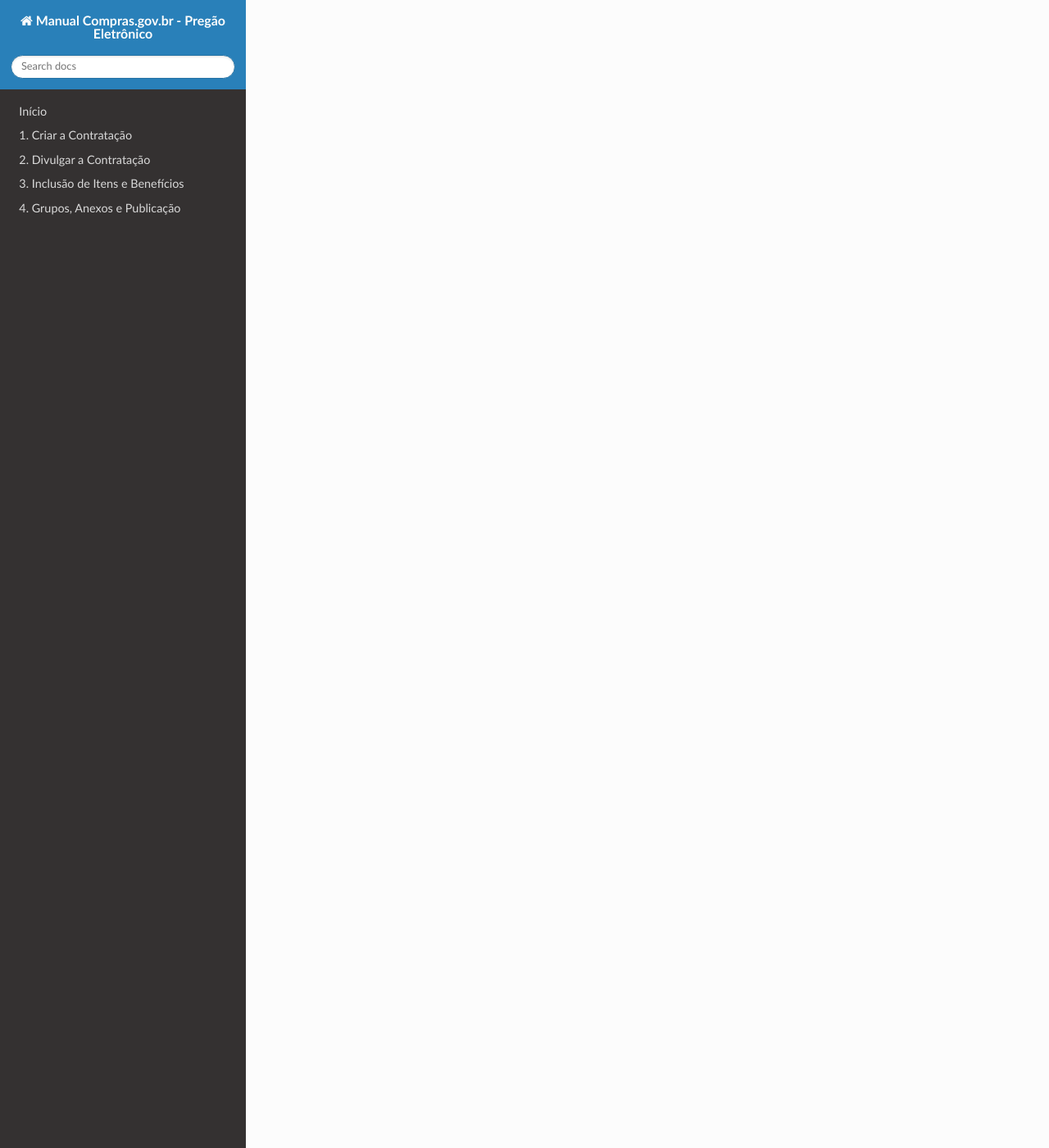
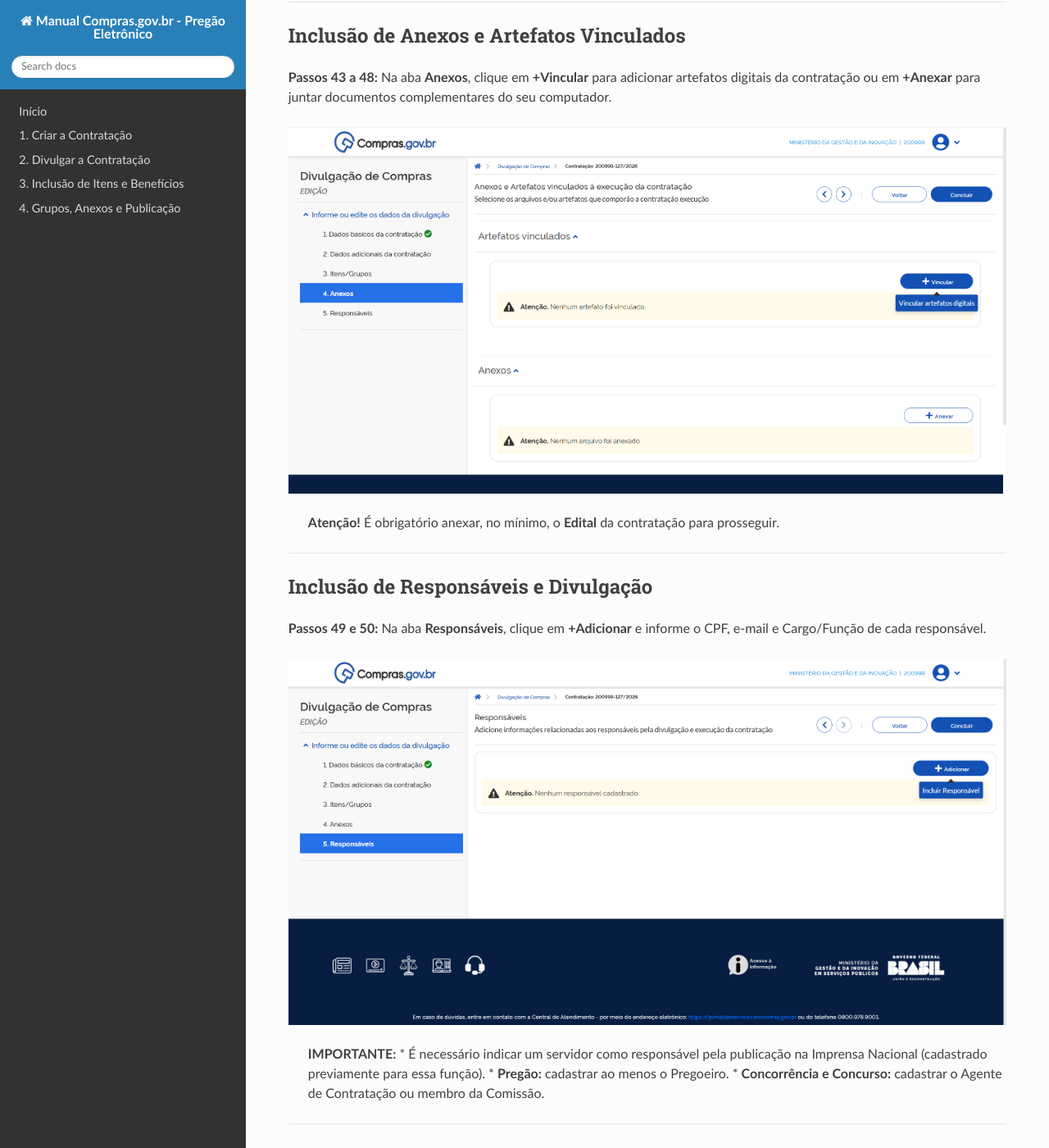
Before and after one commit to emilix10-bit/manual-compras-pregao, an MkDocs documentation site: the page built from docs/versao-impressao.md, in a window 1280 px wide and 1400 px high, scrolled down 15586 px. Shown: the whole window at 82% size. Built offline with MkDocs 1.6.1, drawn with Linux system fonts in a browser that asks for light colours; nearby versions of some CDN libraries; some of the changed text lies outside the part shown.

Commit message:
Update versao-impressao.md

```diff
--- a/docs/versao-impressao.md
+++ b/docs/versao-impressao.md
@@ -189,4 +189,51 @@ Existem duas formas de incluir itens na sua contratação: diretamente pelo **Ca
 > **Importante:** Caso não aplique benefícios para ME/EPP, selecione obrigatoriamente a justificativa correspondente no sistema.
 
 
+# Quarta Etapa: Grupos, Anexos e Publicação
+
+Nesta última etapa, veremos como agrupar itens, anexar o edital e documentos obrigatórios, indicar os servidores responsáveis e divulgar a licitação.
+
+---
+
+## Formação de Grupos de Itens
+
+**Passos 38 a 42:** Na aba **Itens/Grupos**, selecione os itens desejados, clique em **Criar Grupo**, defina o apelido do grupo, o critério de julgamento e os benefícios aplicáveis.
+
+![Tela 47](Imagens/47-Acoes-em-lote-grupo.png)
+
+---
+
+## Inclusão de Anexos e Artefatos Vinculados
+
+**Passos 43 a 48:** Na aba **Anexos**, clique em **+Vincular** para adicionar artefatos digitais da contratação ou em **+Anexar** para juntar documentos complementares do seu computador.
+
+![Tela 54](Imagens/54-Anexos.png)
+
+> **Atenção!** É obrigatório anexar, no mínimo, o **Edital** da contratação para prosseguir.
+
+---
+
+## Inclusão de Responsáveis e Divulgação
+
+**Passos 49 e 50:** Na aba **Responsáveis**, clique em **+Adicionar** e informe o CPF, e-mail e Cargo/Função de cada responsável.
+
+![Tela 63](Imagens/63-Responsaveis.png)
+
+> **IMPORTANTE:**
+> * É necessário indicar um servidor como responsável pela publicação na Imprensa Nacional (cadastrado previamente para essa função).
+> * **Pregão:** cadastrar ao menos o Pregoeiro.
+> * **Concorrência e Concurso:** cadastrar o Agente de Contratação ou membro da Comissão.
+
+---
+
+**Passos 51 a 53:** Clique em **Concluir**, visualize a prévia da matéria do Diário Oficial da União e, na tela de resumo, clique em **Divulgar a contratação**.
+
+![Tela 68](Imagens/68-Divulgacao.png)
+
+Pronto! Sua contratação será divulgada no **PNCP** e ficará disponível para recebimento de propostas conforme as datas cadastradas.
+
+
 <br>
+<button onclick="window.print()" style="background-color: #0056b3; color: white; padding: 10px 20px; border: none; border-radius: 5px; font-size: 16px; cursor: pointer; box-shadow: 0 2px 4px rgba(0,0,0,0.2);">
+  🖨️ Imprimir esta página
+</button>
```
